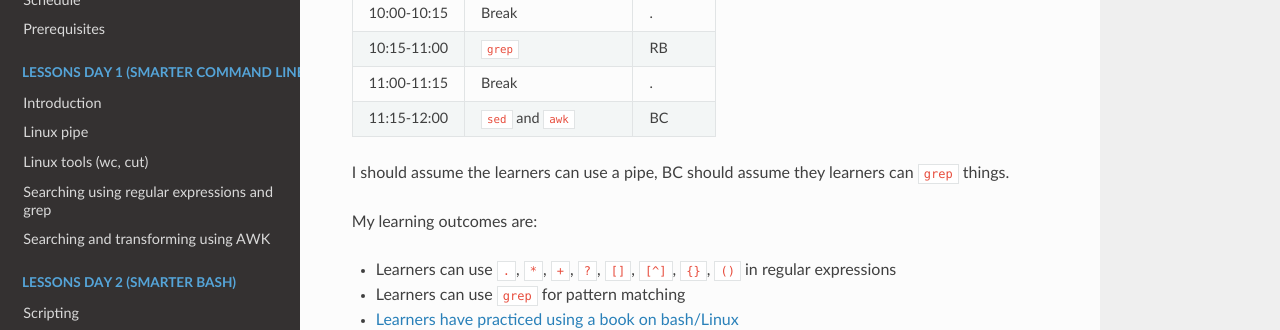
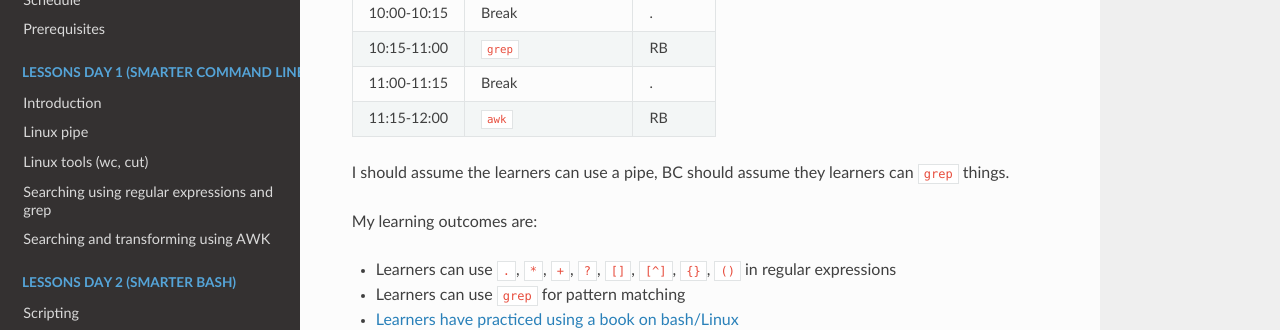
Before and after one commit to UPPMAX/linux-command-line-201, an MkDocs documentation site: the page built from docs/lesson_plans/20250602/README.md, in a window 1280 px wide and 900 px high. Shown: the part 410-740 px from the top of the window. Built offline with MkDocs 1.6.1, drawn with Linux system fonts in a browser that asks for light colours; nearby versions of some CDN libraries.

Commit message:
sed did move to Day 2 in commit 7282e58552cdbeb7bf70b0f3133ac2bee7702a33, sure :-)

```diff
--- a/docs/lesson_plans/20250602/README.md
+++ b/docs/lesson_plans/20250602/README.md
@@ -13,7 +13,7 @@ Time        | Topic                 |Teacher
 10:00-10:15 |Break                  |.
 10:15-11:00 |`grep`                 |RB
 11:00-11:15 |Break                  |.
-11:15-12:00 |`sed` and `awk`        |BC
+11:15-12:00 |`awk`                  |RB
 
 I should assume the learners can use a pipe,
 BC should assume they learners can `grep` things.
```
